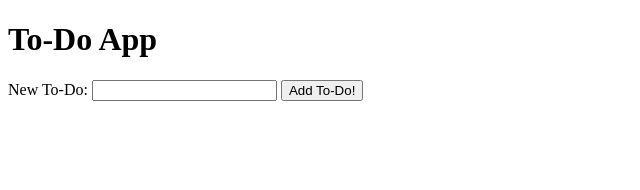
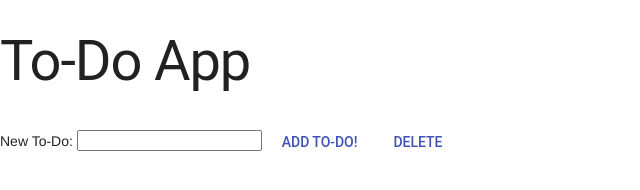
Before and after one commit to bonnie234/to-do-app, a plain HTML site: page index.html in a window 1280 px wide. Shown: the whole page, without its empty margins (0-640 px from the left). Drawn offline with nearby package versions, Linux system fonts and the light colour scheme.

Commit message:
checkpoint-DOMevent1

```diff
--- a/app.js
+++ b/app.js
@@ -31,6 +31,11 @@ function onReady() {
     newToDoText.value = '';
 
   });
+
+Delete
+addToDoForm.addEventListener('submit');
+
+   });
 }
 
 
--- a/index.html
+++ b/index.html
@@ -2,16 +2,24 @@
  <html>
    <head>
      <meta name="viewport" content="width=device-width, initial-scale=1">
+     <link rel="stylesheet" href="https://fonts.googleapis.com/icon?family=Material+Icons">
+     <link rel="stylesheet" href="https://code.getmdl.io/1.3.0/material.indigo-pink.min.css">
+     <script defer src="https://code.getmdl.io/1.3.0/material.min.js"></script>
      <title>To-Do App</title>
    </head>
    <body>
      <h1>To-Do App</h1>
 
-     <form id="addToDoForm">
+ <form id="addToDoForm">
   <label for="newToDoText">New To-Do:</label>
   <input type="text" id="newToDoText">
-  <button type="submit">Add To-Do!</button>
-</form>
+  <button type="submit" button class="mdl-button mdl-js-button mdl-button--primary">
+    Add to-do!
+</button>
+
+  <button type="reset" button class="mdl-button mdl-js-button mdl-button--primary">Delete</button>
+
+ </form>
 
 <ul id="toDoList">
 </ul>
```
